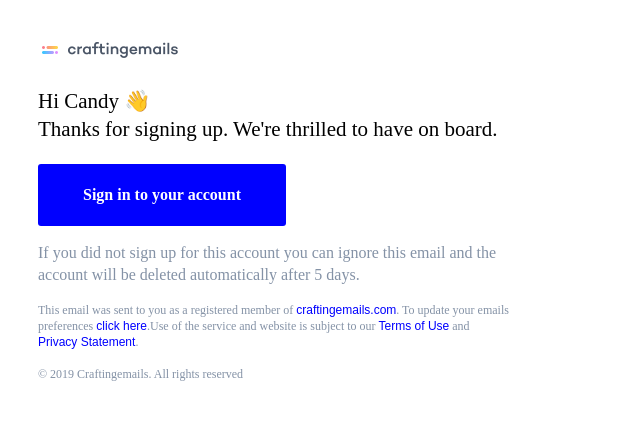
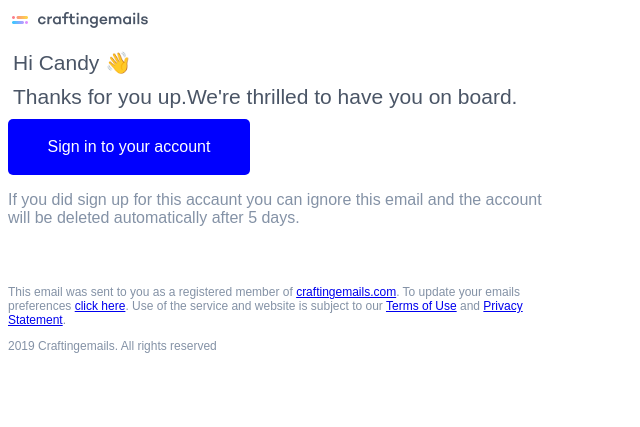
Before and after one commit to Yehor321/homework-1.1-about-table-, a plain HTML site: page index.html in a window 1280 px wide. Shown: the whole page, without its empty margins (0-640 px from the left). Drawn offline with Linux system fonts and the light colour scheme.

Commit message:
Now i use the table

```diff
--- a/index.html
+++ b/index.html
@@ -7,12 +7,25 @@
     <link rel="stylesheet" href="./styles/index.css">
 </head>
 <body>
-    <div class="content">
-        <img class="logo" src="./assets/brand.png" alt="#">
-        <p class="big_text">Hi Candy 👋 <br> Thanks for signing up. We're thrilled to have on board.</p>
-        <a class="button" href="#">Sign in to your account</a>
-        <p class="smole_text">If you did not sign up for this account you can ignore this email and the<br>account will be deleted automatically after 5 days.</p>
-        <p class="email">This email was sent to you as a registered member of <a class="blue">craftingemails.com</a>. To update your emails <br> preferences <a class="blue">click here</a>.Use of the service and website is subject to our <a class="blue">Terms of Use</a> and <br> <a class="blue">Privacy Statement</a>. <br> <br>© 2019 Craftingemails. All rights reserved</p>
-    </div>
+    <table>
+        <thead class="head">
+            <img class="logo" src="./assets/brand.png" alt="#">
+            <p class="p">Hi Candy 👋</p>
+            <p class="p">Thanks for you up.We're thrilled to have you on board.</p>
+        </thead>
+        <tbody>
+            <a class="button" href="#">Sign in to your account</a>
+            <p class="body_text">If you did sign up for this accaunt you can ignore this email and the account will be deleted automatically
+                after 5 days.</p>
+        </tbody>
+        <tfoot>
+            <p class="foot">
+                <p class="foot_text">This email was sent to you as a registered member of <a href="#">craftingemails.com</a>. To update your
+                    emails preferences <a href="#">click here</a>. Use of the service and website is subject to our
+                    <a href="#">Terms of Use</a> and <a href="#">Privacy Statement</a>.</p>
+                <p class="foot_text2">2019 Craftingemails. All rights reserved</p>
+            </p>
+        </tfoot>
+    </table>
 </body>
 </html>
--- a/styles/index.css
+++ b/styles/index.css
@@ -1,45 +1,66 @@
-.content {
-    padding: 30px;
+*{
+    font-family: Arial, Helvetica, sans-serif;
 }
 
-.big_text {
+.logo {
+    height: 24px;
+    width: 143px;
+    margin-bottom: 10px;
+}
+
+.p{
     font-size: 21px;
-    Line-height: 28px;
+    color: #4A5566;
+    margin: 5px;
+    margin-bottom: 10px;
 }
 
 .button {
     display: flex;
-    border-radius: 3px;
+    height: 56px;
+    width: 242px;
     background-color: blue;
+    color: #fff;
+    justify-content: center;
     align-items: center;
-    justify-content: center;
-    padding: 3px;
-    color: white;
     text-decoration: none;
-    font-weight: 700;
-    Width: 242px;
-    height: 56px;
+    font-size: 16px;
+    border-radius: 5px;
 }
 
-.smole_text {
+.body_text{
     font-size: 16px;
-    Line-height: 22px;
+    color: #8492A6;
+    height: 44px;
+    width: 560px;
+}
+
+.foot_text {
+    font-size: 12px;
+    width: 560px;
+    color: #8492A6;
+    text-decoration: none;
+    margin-top: 50px;
+}
+
+.foot_text2 {
+    font-size: 12px;
     color: #8492A6;
 }
 
-.email {
-    font-size: 12px;
-    Line-height: 16px;
-    color: #8492A6;
+@media (max-width: 320px){
+    .body_text{
+        font-size: 16px;
+        color: #8492A6;
+        height: 88px;
+        width: 288px;
+    }
+
+    .foot_text {
+        font-size: 12px;
+        width: 288px;
+        color: #8492A6;
+        text-decoration: none;
+        margin-top: 50px;
+    }
 }
-
-.logo {
-    Width: 143px;
-    Height: 24px;
-}
-
-.blue {
-    color: blue;
-    text-decoration: none;
-    font-family: Arial, Helvetica, sans-serif;
-}
```
